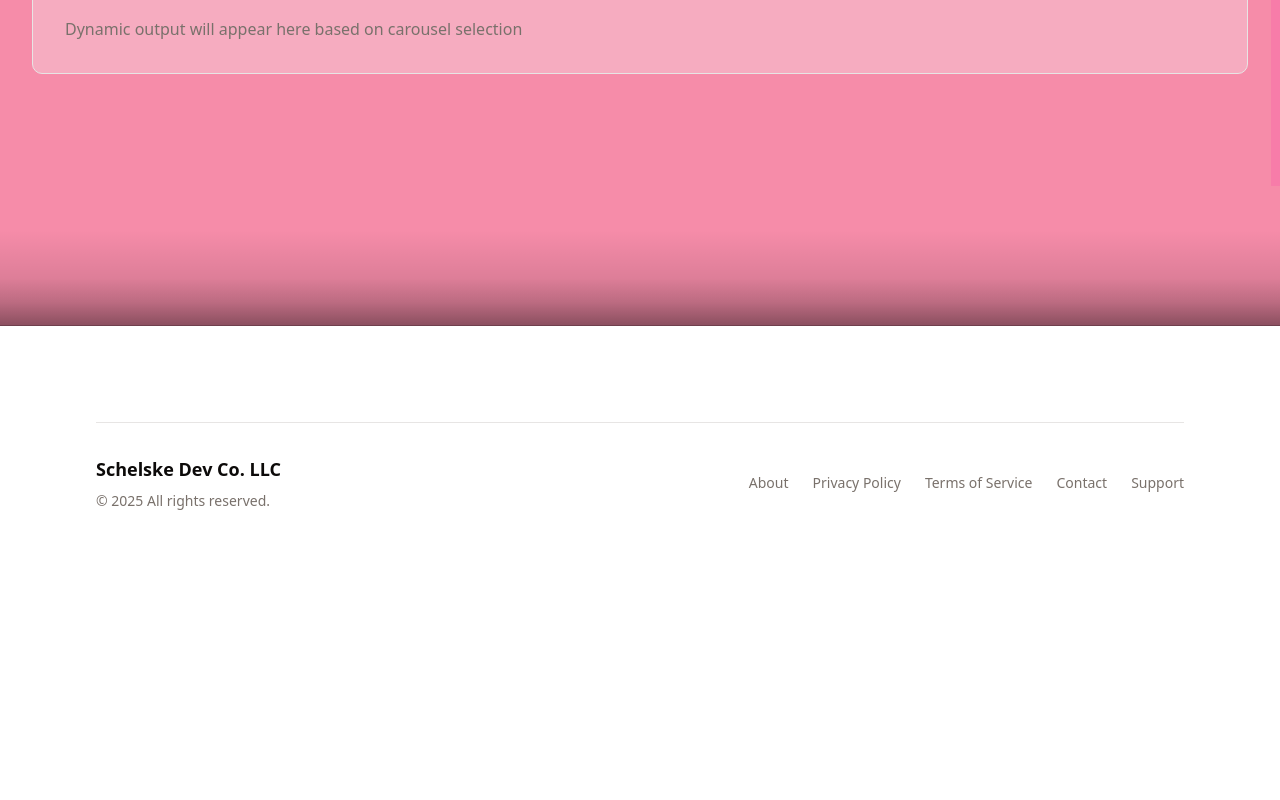
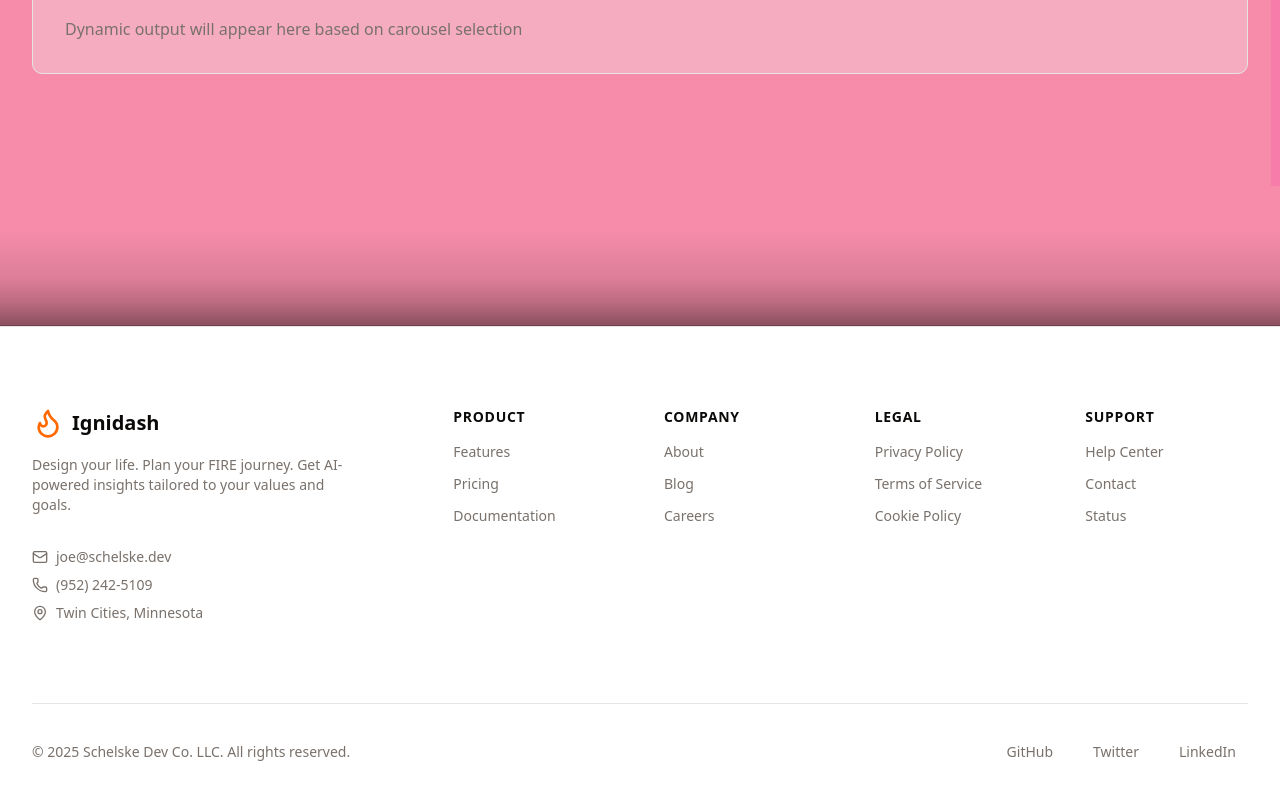
Before and after one commit to schelskedevco/ignidash-legacy, a Next.js app: page / in a window 1280 px wide. Shown: the part 1339-2139 px from the top of the page. Before the commit the page ends 1946 px from the top, so only its background shows below. Built offline with nearby package versions, Linux system fonts and the light colour scheme.

Commit message:
footer placehold

```diff
--- a/src/components/footer.tsx
+++ b/src/components/footer.tsx
@@ -1,45 +1,172 @@
 import Link from "next/link";
+import { Flame, Mail, MapPin, Phone } from "lucide-react";
 import { Separator } from "@/components/ui/separator";
+import { Button } from "@/components/ui/button";
+
+const LOGO_ICON_SIZE = "h-8 w-8";
+
+interface FooterLink {
+  name: string;
+  href: string;
+}
+
+interface FooterSection {
+  title: string;
+  links: FooterLink[];
+}
 
 export function Footer() {
   const currentYear = new Date().getFullYear();
 
-  const footerLinks = [
+  const footerSections: FooterSection[] = [
+    {
+      title: "Product",
+      links: [
+        { name: "Features", href: "/features" },
+        { name: "Pricing", href: "/pricing" },
+        { name: "Documentation", href: "/docs" },
+      ],
+    },
+    {
+      title: "Company",
+      links: [
         { name: "About", href: "/about" },
+        { name: "Blog", href: "/blog" },
+        { name: "Careers", href: "/careers" },
+      ],
+    },
+    {
+      title: "Legal",
+      links: [
         { name: "Privacy Policy", href: "/privacy" },
         { name: "Terms of Service", href: "/terms" },
+        { name: "Cookie Policy", href: "/cookies" },
+      ],
+    },
+    {
+      title: "Support",
+      links: [
+        { name: "Help Center", href: "/help" },
         { name: "Contact", href: "/contact" },
-    { name: "Support", href: "/support" },
+        { name: "Status", href: "/status" },
+      ],
+    },
+  ];
+
+  const socialLinks = [
+    { name: "GitHub", href: "https://github.com" },
+    { name: "Twitter", href: "https://twitter.com" },
+    { name: "LinkedIn", href: "https://linkedin.com" },
   ];
 
   return (
-    <section className="py-16 sm:py-20 md:py-24">
-      <div className="max-w-6xl mx-auto px-4 sm:px-6 lg:px-8">
-        <Separator className="mb-8" />
+    <footer className="border-t bg-background">
+      <div className="max-w-7xl mx-auto px-4 sm:px-6 lg:px-8">
+        {/* Main Footer Content */}
+        <div className="py-12 sm:py-16 md:py-20">
+          <div className="grid grid-cols-2 md:grid-cols-6 gap-8 md:gap-12">
+            {/* Company Info - Spans 2 columns on desktop */}
+            <div className="col-span-2 space-y-4">
+              <Link href="/" className="flex items-center gap-2 group">
+                <Flame
+                  className={`${LOGO_ICON_SIZE} text-orange-500 group-hover:text-orange-600 transition-colors`}
+                />
+                <span className="text-xl font-bold">Ignidash</span>
+              </Link>
+              <p className="text-sm text-muted-foreground max-w-xs">
+                Design your life. Plan your FIRE journey. Get AI-powered
+                insights tailored to your values and goals.
+              </p>
 
-        <div className="flex flex-col md:flex-row justify-between items-start md:items-center gap-6">
-          {/* Company info */}
-          <div className="text-center md:text-left">
-            <h3 className="text-lg font-semibold mb-2">Schelske Dev Co. LLC</h3>
+              {/* Contact Info */}
+              <div className="space-y-2 pt-4">
+                <a
+                  href="mailto:joe@schelske.dev"
+                  className="flex items-center gap-2 text-sm text-muted-foreground hover:text-foreground transition-colors"
+                  aria-label="Email us at joe@schelske.dev"
+                >
+                  <Mail className="h-4 w-4" />
+                  joe@schelske.dev
+                </a>
+                <a
+                  href="tel:+19522425109"
+                  className="flex items-center gap-2 text-sm text-muted-foreground hover:text-foreground transition-colors"
+                  aria-label="Call us at (952) 242-5109"
+                >
+                  <Phone className="h-4 w-4" />
+                  (952) 242-5109
+                </a>
+                <div className="flex items-center gap-2 text-sm text-muted-foreground">
+                  <MapPin className="h-4 w-4" />
+                  Twin Cities, Minnesota
+                </div>
+              </div>
+            </div>
+
+            {/* Footer Sections */}
+            {footerSections.map((section) => (
+              <div key={section.title} className="space-y-3">
+                <h3 className="text-sm font-semibold tracking-wider uppercase">
+                  {section.title}
+                </h3>
+                <nav aria-label={`${section.title} links`}>
+                  <ul className="space-y-2" role="list">
+                    {section.links.map((link) => (
+                      <li key={link.name}>
+                        <Link
+                          href={link.href}
+                          className="text-sm text-muted-foreground hover:text-foreground transition-colors focus:outline-none focus:ring-2 focus:ring-orange-500 focus:ring-offset-2 rounded px-1 -mx-1"
+                        >
+                          {link.name}
+                        </Link>
+                      </li>
+                    ))}
+                  </ul>
+                </nav>
+              </div>
+            ))}
+          </div>
+        </div>
+
+        <Separator />
+
+        {/* Bottom Footer */}
+        <div className="py-6 sm:py-8">
+          <div className="flex flex-col sm:flex-row justify-between items-center gap-4">
+            {/* Copyright */}
+            <div className="text-center sm:text-left">
               <p className="text-sm text-muted-foreground">
-              © {currentYear} All rights reserved.
+                © {currentYear} Schelske Dev Co. LLC. All rights reserved.
               </p>
             </div>
 
-          {/* Footer links */}
-          <nav className="flex flex-wrap justify-center md:justify-end gap-6">
-            {footerLinks.map((link) => (
-              <Link
-                key={link.name}
+            {/* Social Links */}
+            <nav aria-label="Social media links">
+              <ul className="flex items-center gap-4" role="list">
+                {socialLinks.map((link) => (
+                  <li key={link.name}>
+                    <Button
+                      asChild
+                      variant="ghost"
+                      size="sm"
+                      className="text-muted-foreground hover:text-foreground"
+                    >
+                      <a
                         href={link.href}
-                className="text-sm text-muted-foreground hover:text-foreground transition-colors"
+                        target="_blank"
+                        rel="noopener noreferrer"
+                        aria-label={`Visit our ${link.name} page`}
                       >
                         {link.name}
-              </Link>
+                      </a>
+                    </Button>
+                  </li>
                 ))}
+              </ul>
             </nav>
           </div>
         </div>
-    </section>
+      </div>
+    </footer>
   );
 }
```
Lines whose indentation alone changed are shown as unchanged.
